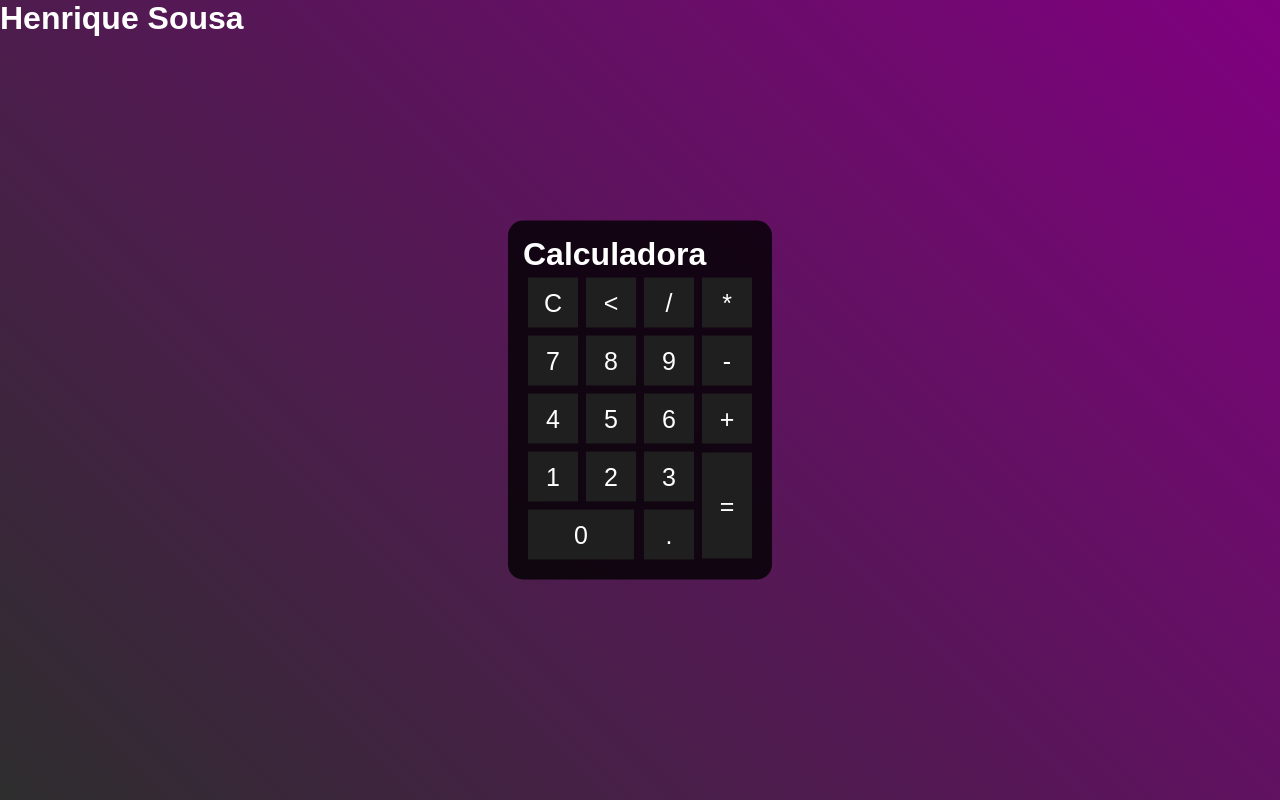
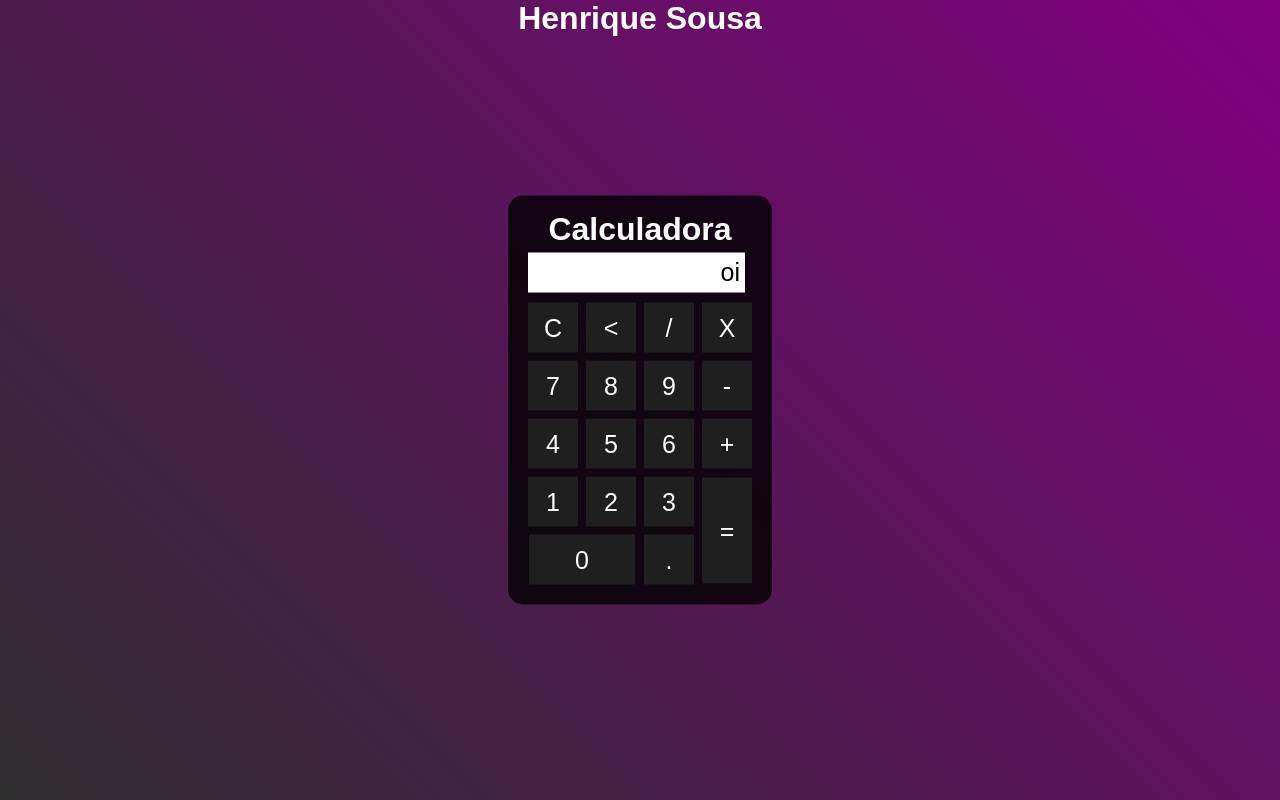
Before and after one commit to Henrique-Sousa-11TIA/calculadora-b-sica, a plain HTML site: page index.html in a window 1280 px wide. Drawn offline with Linux system fonts and the light colour scheme.

Commit message:
Finalização do css completo. e início do javascript.

```diff
--- a/index.html
+++ b/index.html
@@ -11,13 +11,13 @@
         <h1>Henrique Sousa</h1>
         <div class="calculadora">
             <h1>Calculadora</h1>
-            <p id="resultado"></p>
+            <p id="resultado">oi</p>
             <table>
                 <tr>
                     <td><button class="botao">C</button></td>
                     <td><button class="botao"><</button></td>
                     <td><button class="botao">/</button></td>
-                    <td><button class="botao">*</button></td>
+                    <td><button class="botao">X</button></td>
                 </tr>
                 <tr>
                     <td><button class="botao">7</button></td>
--- a/style.css
+++ b/style.css
@@ -1,6 +1,10 @@
 *{
     margin: 0;
     padding: 0;
+}
+
+h1{
+
 }
 
 .fundo{
@@ -8,6 +12,7 @@
     height: 100vh;
     color: white;
     font-family: Arial, Helvetica, sans-serif;
+    text-align: center;
 }
 
 .calculadora{
@@ -34,3 +39,15 @@
 .botao:hover{
     background-color: rgb(0, 0, 0);
 }
+
+#resultado{
+    background-color: white;
+    width: 207px;
+    height: 30px;
+    margin: 5px;
+    font-size: 25px;
+    color: black;
+    text-align: right;
+    padding: 5px;
+
+}
```
